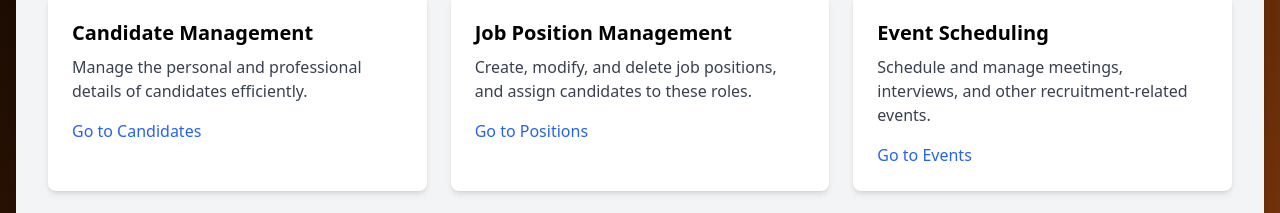
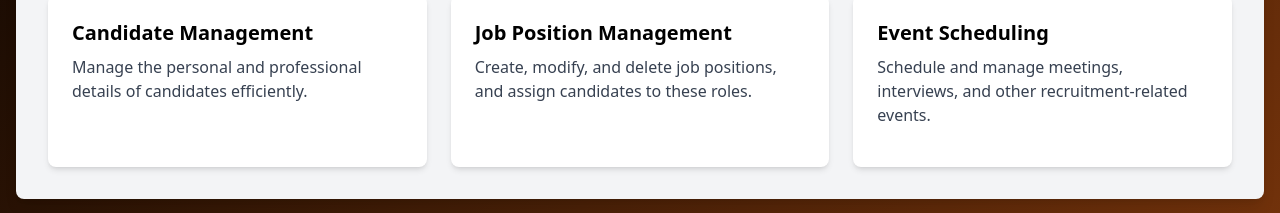
Before and after one commit to jorgepdlc/front-tfg-rrhh-crm, a Next.js app: page / in a window 1280 px wide. Shown: the part 572-785 px from the top of the page. Built offline with nearby package versions, Linux system fonts and the light colour scheme; no server answers; what @mertasan/tailwindcss-variables would draw is missing.

Commit message:
home fix

```diff
--- a/src/modules/common/views/main/app-main.view.tsx
+++ b/src/modules/common/views/main/app-main.view.tsx
@@ -1,6 +1,5 @@
 import React from 'react'
 import styles from './app-main.module.css'
-import Link from 'next/link'
 
 export function AppMainView() {
     return (
@@ -55,12 +54,6 @@ export function AppMainView() {
                             Manage the personal and professional details of
                             candidates efficiently.
                         </p>
-                        <Link
-                            href="/candidates"
-                            className="text-blue-600 hover:underline"
-                        >
-                            Go to Candidates
-                        </Link>
                     </div>
                     <div className="p-6 bg-white rounded-lg shadow-md">
                         <h3 className="text-xl font-bold mb-2">
@@ -70,12 +63,6 @@ export function AppMainView() {
                             Create, modify, and delete job positions, and assign
                             candidates to these roles.
                         </p>
-                        <Link
-                            href="/positions"
-                            className="text-blue-600 hover:underline"
-                        >
-                            Go to Positions
-                        </Link>
                     </div>
                     <div className="p-6 bg-white rounded-lg shadow-md">
                         <h3 className="text-xl font-bold mb-2">
@@ -85,12 +72,6 @@ export function AppMainView() {
                             Schedule and manage meetings, interviews, and other
                             recruitment-related events.
                         </p>
-                        <Link
-                            href="/events"
-                            className="text-blue-600 hover:underline"
-                        >
-                            Go to Events
-                        </Link>
                     </div>
                 </div>
             </section>
```
